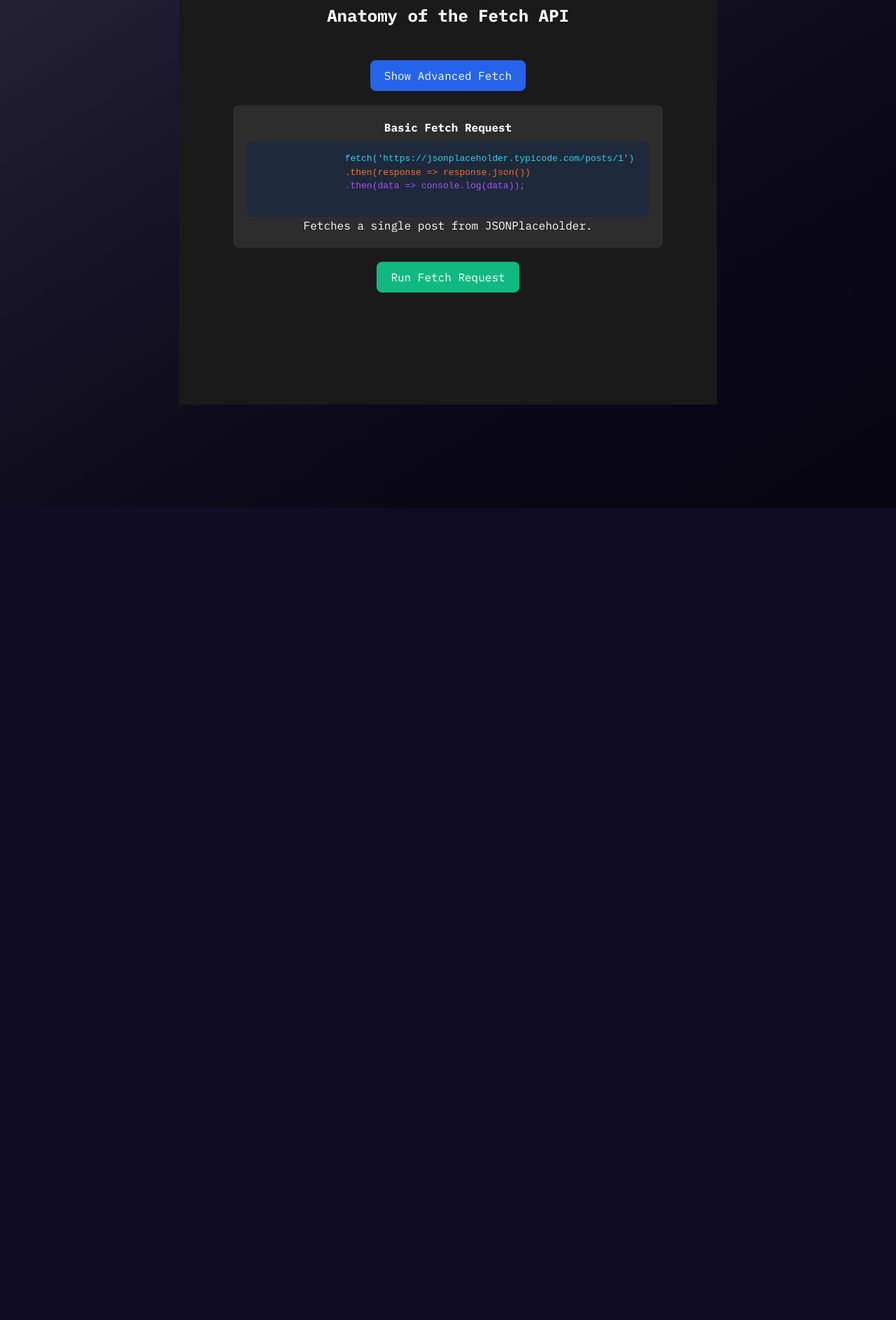
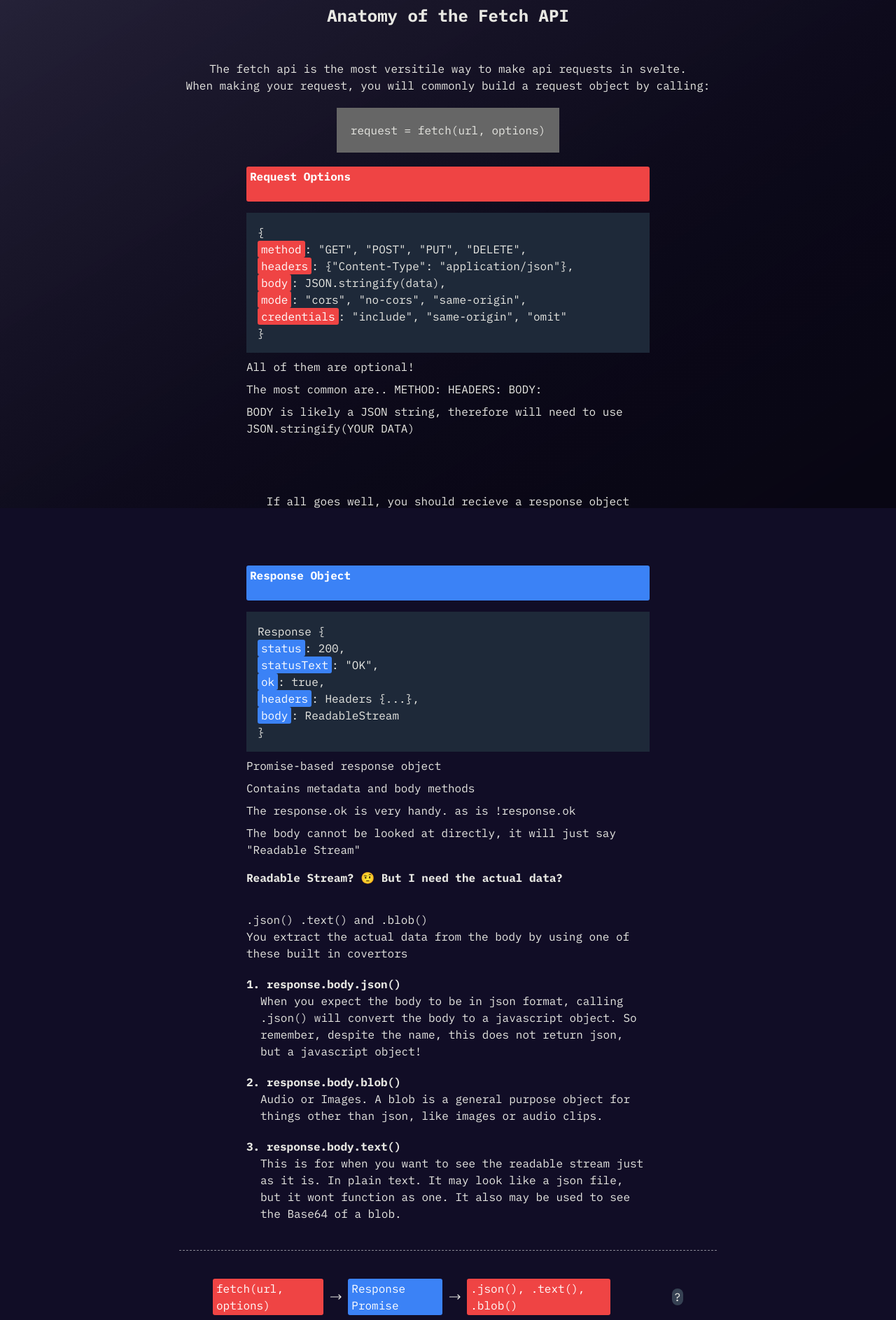
Before and after one commit to Danny-Cisco/danny-cisco, a SvelteKit app: page /understand-stuff/fetch-api in a window 1280 px wide. Shown: the part 74-1960 px from the top of the page at 70% size. Before the commit the page ends 800 px from the top, so only its background shows below. Built offline with nearby package versions, Linux system fonts and the light colour scheme.

Commit message:
made a better fetch tutorial page

```diff
--- a/src/routes/understand-stuff/fetch-api/+page.svelte
+++ b/src/routes/understand-stuff/fetch-api/+page.svelte
@@ -1,212 +1,220 @@
 <script>
-	let showAdvanced = false;
-	let responseData = null;
-	let isLoading = false;
-	let errorMessage = null;
+	import Page from '../+page.svelte';
 
-	// Function to make API requests
-	async function makeFetchRequest() {
-		isLoading = true;
-		errorMessage = null;
-		responseData = null;
+	let isOpenRequest = false;
+	let isOpenResponse = false;
 
-		try {
-			const url = showAdvanced
-				? 'https://jsonplaceholder.typicode.com/posts'
-				: 'https://jsonplaceholder.typicode.com/posts/1';
+	const fetchExample = `fetch('https://api.example.com/data', {
+    method: 'POST',
+    headers: {
+      'Content-Type': 'application/json'
+    },
+    body: JSON.stringify({ key: 'value' })
+  })`;
 
-			const options = showAdvanced
-				? {
-						method: 'POST',
-						headers: { 'Content-Type': 'application/json' },
-						body: JSON.stringify({
-							title: 'Svelte Fetch Demo',
-							body: 'This is a test post.',
-							userId: 1
-						})
-					}
-				: null;
-
-			const response = await fetch(url, options);
-			const data = await response.json();
-			responseData = JSON.stringify(data, null, 2);
-		} catch (error) {
-			errorMessage = 'Failed to fetch data';
-		} finally {
-			isLoading = false;
-		}
-	}
+	const toggleRequest = () => {
+		isOpenRequest = !isOpenRequest;
+	};
+	const toggleResponse = () => {
+		isOpenResponse = !isOpenResponse;
+	};
 </script>
 
 <div class="page pb-40">
 	<h2 class="py-10 text-2xl">Anatomy of the Fetch API</h2>
-
-	<!-- Toggle Between Simple and Advanced Examples -->
-	<div class="flex justify-center">
-		<button class="toggle-btn" on:click={() => (showAdvanced = !showAdvanced)}>
-			{showAdvanced ? 'Show Simple Fetch' : 'Show Advanced Fetch'}
-		</button>
+	<p>The fetch api is the most versitile way to make api requests in svelte.</p>
+	<p>When making your request, you will commonly build a request object by calling:</p>
+	<div class="code-block">
+		<p>request = fetch(url, options)</p>
 	</div>
 
-	<!-- Simple Fetch Example -->
-	{#if !showAdvanced}
-		<div class="example-container">
-			<h3>Basic Fetch Request</h3>
-			<pre class="fetch-code">
-				<span class="url">fetch('https://jsonplaceholder.typicode.com/posts/1')</span>
-				<span class="promise">.then(response =&gt; response.json())</span>
-				<span class="callback">.then(data =&gt; console.log(data));</span>
-			</pre>
-			<p>Fetches a single post from JSONPlaceholder.</p>
+	<div class="flex w-full flex-col items-center gap-20">
+		<div class="flex w-full max-w-xl flex-col items-stretch gap-2">
+			<h3 class="js-key w-full">Request Options</h3>
+			<div class="w-full bg-gray-800 p-4">
+				&#123;
+				<p><span class="js-key">method</span>: "GET", "POST", "PUT", "DELETE",</p>
+				<p><span class="js-key">headers</span>: &#123;"Content-Type": "application/json"&#125;,</p>
+				<p><span class="js-key">body</span>: JSON.stringify(data),</p>
+				<p><span class="js-key">mode</span>: "cors", "no-cors", "same-origin",</p>
+				<p><span class="js-key">credentials</span>: "include", "same-origin", "omit"</p>
+				&#125;
+			</div>
+			<p>All of them are optional!</p>
+			<p>The most common are.. METHOD: HEADERS: BODY:</p>
+			<p>BODY is likely a JSON string, therefore will need to use JSON.stringify(YOUR DATA)</p>
+		</div>
+
+		<p>If all goes well, you should recieve a response object</p>
+
+		<div class="flex w-full max-w-xl flex-col items-stretch gap-2">
+			<h3 class="json-key w-full">Response Object</h3>
+			<div class="w-full bg-gray-800 p-4">
+				Response &#123;
+				<p><span class="json-key">status</span>: 200,</p>
+				<p><span class="json-key">statusText</span>: "OK",</p>
+				<p><span class="json-key">ok</span>: true,</p>
+				<p><span class="json-key">headers</span>: Headers &#123;...&#125;,</p>
+				<p><span class="json-key">body</span>: ReadableStream</p>
+				&#125;
+			</div>
+			<p>Promise-based response object</p>
+			<p>Contains metadata and body methods</p>
+			<p>The response.ok is very handy. as is !response.ok</p>
+			<p>The body cannot be looked at directly, it will just say "Readable Stream"</p>
+			<p></p>
+			<h1>Readable Stream? 🤨 But I need the actual data?</h1>
+			<ol>
+				<p>.json() .text() and .blob()</p>
+				<p>You extract the actual data from the body by using one of these built in covertors</p>
+				<li>
+					1. response.body.json()
+					<p>
+						When you expect the body to be in json format, calling .json() will convert the body to
+						a javascript object. So remember, despite the name, this does not return json, but a
+						javascript object!
+					</p>
+				</li>
+				<li>
+					2. response.body.blob()
+					<p>
+						Audio or Images. A blob is a general purpose object for things other than json, like
+						images or audio clips.
+					</p>
+				</li>
+				<li>
+					3. response.body.text()
+					<p>
+						This is for when you want to see the readable stream just as it is. In plain text. It
+						may look like a json file, but it wont function as one. It also may be used to see the
+						Base64 of a blob.
+					</p>
+				</li>
+			</ol>
+		</div>
+	</div>
+
+	<hr class="mt-10 w-full border-dashed border-t-white/50" />
+
+	<div class="mx-auto mt-10 flex w-full max-w-2xl items-center justify-center gap-2">
+		<div class="js-key">fetch(url, options)</div>
+		<svg
+			xmlns="http://www.w3.org/2000/svg"
+			fill="none"
+			viewBox="0 0 24 24"
+			stroke-width="1.5"
+			stroke="currentColor"
+			class="size-6"
+		>
+			<path
+				stroke-linecap="round"
+				stroke-linejoin="round"
+				d="M17.25 8.25 21 12m0 0-3.75 3.75M21 12H3"
+			/>
+		</svg>
+		<div class="json-key">Response Promise</div>
+		<svg
+			xmlns="http://www.w3.org/2000/svg"
+			fill="none"
+			viewBox="0 0 24 24"
+			stroke-width="1.5"
+			stroke="currentColor"
+			class="size-6"
+		>
+			<path
+				stroke-linecap="round"
+				stroke-linejoin="round"
+				d="M17.25 8.25 21 12m0 0-3.75 3.75M21 12H3"
+			/>
+		</svg>
+		<div class="js-key">.json(), .text(), .blob()</div>
+		<button
+			class="ml-20 flex w-5 items-center justify-center rounded-full bg-gray-700 hover:cursor-pointer hover:bg-gray-600"
+			on:click={toggleRequest()}>?</button
+		>
+	</div>
+
+	{#if isOpenRequest}
+		<div class="mx-auto mt-4 w-full max-w-lg">
+			<div class="rounded-lg bg-gray-800 p-6 transition-all">
+				<div class="mb-8">
+					<h4 class="mb-4 text-lg font-semibold">Request Methods</h4>
+					<ul class="list-inside list-disc space-y-2">
+						<li>Returns a Promise that resolves to a Response object</li>
+						<li>First parameter is the URL (required)</li>
+						<li>Second parameter is the options object (optional)</li>
+						<li>
+							Common options include:
+							<pre class="mt-2 bg-gray-900 p-2">
+method: HTTP method
+headers: Request headers
+body: Request body
+mode: CORS mode
+credentials: Cookie handling</pre>
+						</li>
+					</ul>
+				</div>
+			</div>
 		</div>
 	{/if}
 
-	<!-- Advanced Fetch Example -->
-	{#if showAdvanced}
-		<div class="example-container">
-			<h3>Advanced Fetch with Options</h3>
-			<pre class="fetch-code">
-				<span class="url">fetch('https://jsonplaceholder.typicode.com/posts', &#123;</span>
-				<span class="method">  method: 'POST',</span>
-				<span class="headers">  headers: &#123; 'Content-Type': 'application/json' &#125;,</span>
-				<span
-					class="body">  body: JSON.stringify(&#123; title: 'Svelte Fetch Demo', body: 'This is a test post.', userId: 1 &#125;)</span
-				>
-				<span class="url">&#125;)</span>
-				<span class="promise">.then(response =&gt; response.json())</span>
-				<span class="callback">.then(data =&gt; console.log(data));</span>
-			</pre>
-			<p>Sends a test POST request to JSONPlaceholder.</p>
-		</div>
-	{/if}
-
-	<!-- Run API Call -->
-	<div class="fetch-action">
-		<button class="fetch-btn" on:click={makeFetchRequest}>Run Fetch Request</button>
-	</div>
-
-	<!-- Response Output -->
-	{#if isLoading}
-		<p class="loading">Loading...</p>
-	{/if}
-
-	{#if errorMessage}
-		<p class="error">{errorMessage}</p>
-	{/if}
-
-	{#if responseData}
-		<div class="response-container">
-			<h3>API Response:</h3>
-			<pre class="response-box">{responseData}</pre>
+	{#if isOpenResponse}
+		<div class="mx-auto mt-4 w-full max-w-lg">
+			<div class="rounded-lg bg-gray-800 p-6 transition-all">
+				<div>
+					<h4 class="mb-4 text-lg font-semibold">Response Methods</h4>
+					<ul class="list-inside list-disc space-y-2">
+						<li>Response object contains metadata about the response</li>
+						<li>
+							Body must be extracted using a method:
+							<pre class="mt-2 bg-gray-900 p-2">.json() - Parse as JSON
+.text() - Get as text
+.blob() - Get as binary data</pre>
+						</li>
+						<li>Each method returns a new Promise</li>
+						<li>Body can only be consumed once</li>
+					</ul>
+				</div>
+			</div>
 		</div>
 	{/if}
 </div>
 
 <style>
-	.page {
+	.json-key {
+		background-color: #3b82f6;
 		color: white;
-		background-color: #1a1a1a;
-		text-align: center;
+		padding: 2px 5px;
+		border-radius: 3px;
+	}
+	.js-key {
+		background-color: #ef4444;
+		color: white;
+		padding: 2px 5px;
+		border-radius: 3px;
+	}
+	.code-block {
+		padding: 20px;
+		margin: 20px;
+		background: hsl(0, 0%, 40%);
+	}
+	h3 {
+		height: 50px;
 	}
 
-	.toggle-btn {
-		background-color: #2563eb;
+	body {
+		background-color: #1a1a1a;
 		color: white;
-		padding: 10px 20px;
-		border-radius: 8px;
-		border: none;
-		cursor: pointer;
 	}
-
-	.toggle-btn:hover {
-		background-color: #1e40af;
-	}
-
-	.example-container {
-		background-color: #2d2d2d;
-		padding: 20px;
-		margin-top: 20px;
-		border-radius: 8px;
-		width: 80%;
-		margin-left: auto;
-		margin-right: auto;
-	}
-
-	.fetch-code {
-		background-color: #1e293b;
-		padding: 15px;
-		border-radius: 8px;
-		color: white;
-		font-family: monospace;
-		text-align: left;
-		overflow-x: auto;
-	}
-
-	.fetch-action {
+	ol {
 		margin-top: 20px;
 	}
-
-	.fetch-btn {
-		background-color: #10b981;
-		color: white;
-		padding: 10px 20px;
-		border-radius: 8px;
-		border: none;
-		cursor: pointer;
-		font-size: 1rem;
+	li {
+		margin-top: 20px;
+		font-weight: bold;
 	}
-
-	.fetch-btn:hover {
-		background-color: #059669;
+	li p {
+		font-weight: lighter;
+		padding-left: 20px;
 	}
-
-	.loading {
-		color: #facc15;
-		font-size: 1.2rem;
-		margin-top: 10px;
-	}
-
-	.error {
-		color: #f43f5e;
-		font-size: 1.2rem;
-		margin-top: 10px;
-	}
-
-	.response-container {
-		margin-top: 20px;
-		background-color: #1e293b;
-		padding: 15px;
-		border-radius: 8px;
-		color: white;
-		font-family: monospace;
-		text-align: left;
-		overflow-x: auto;
-		max-width: 80%;
-		margin-left: auto;
-		margin-right: auto;
-	}
-
-	.response-box {
-		white-space: pre-wrap;
-	}
-
-	/* Syntax Highlighting */
-	.url {
-		color: #22d3ee;
-	} /* Cyan */
-	.method {
-		color: #facc15;
-	} /* Yellow */
-	.headers {
-		color: #f43f5e;
-	} /* Red */
-	.body {
-		color: #10b981;
-	} /* Green */
-	.promise {
-		color: #f97316;
-	} /* Orange */
-	.callback {
-		color: #a855f7;
-	} /* Purple */
 </style>
```
